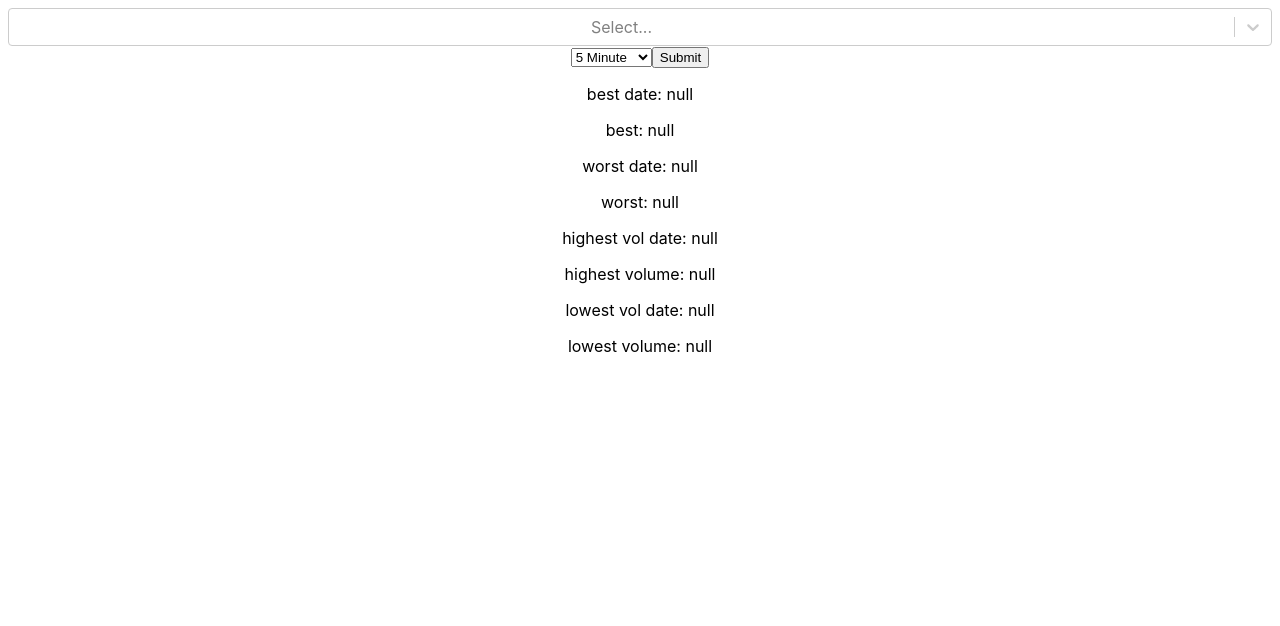
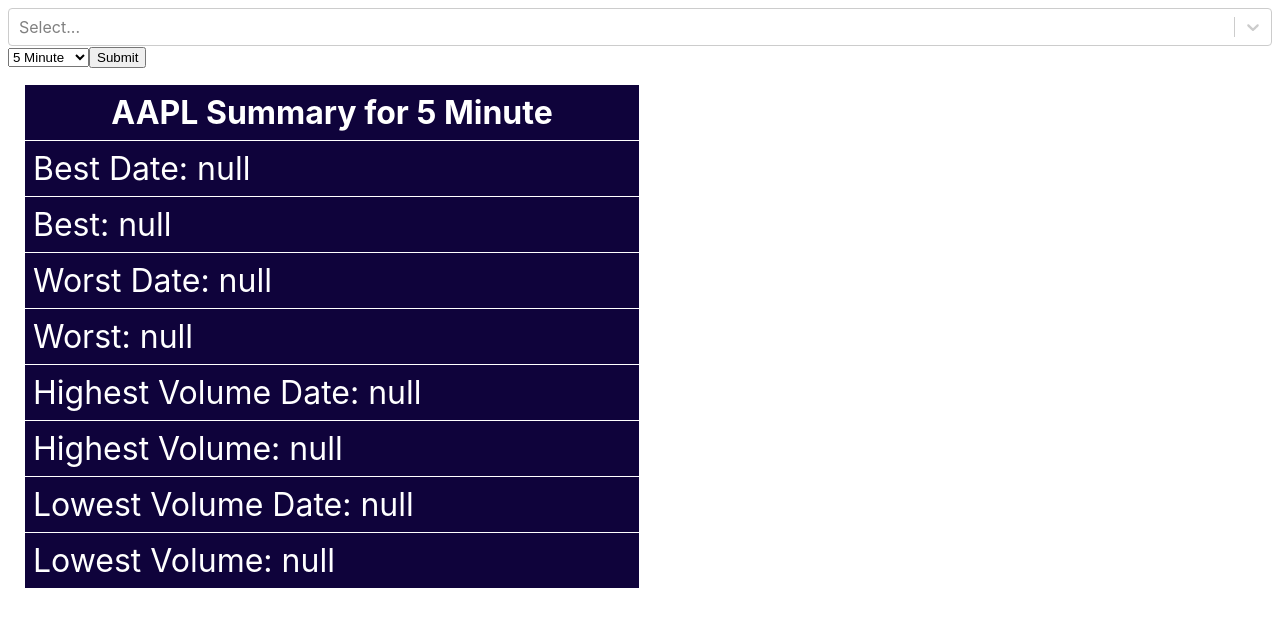
Before and after one commit to gkrussell4/SeniorProject, a React (Create React App) app: page / in a window 1280 px wide. Shown: the top 626 px of the page. Built offline with nearby package versions, Linux system fonts and the light colour scheme.

Commit message:
Addition of Table for overall Performance

```diff
--- a/src/App.css
+++ b/src/App.css
@@ -1,5 +1,5 @@
 .App {
-  text-align: center;
+  text-align: left;
 }
 
 .App-logo {
@@ -36,3 +36,48 @@
     transform: rotate(360deg);
   }
 }
+
+.app-container {
+  display: flex;
+  flex-direction: column;
+  gap: 10px;
+  padding: 1rem;
+  justify-content: flex-end;
+}
+
+table {
+  border-collapse: collapse;
+  width: 50%;
+}
+
+th,
+td {
+  border: 1px solid #ffffff;
+  text-align: left;
+  padding: 8px;
+  font-size: 32px;
+  color: white;
+}
+
+th {
+  background-color: rgb(15, 3, 59);
+  text-align: center;
+}
+
+td {
+  background-color: rgb(15, 3, 59);
+}
+
+form {
+  display: flex;
+  gap: 5px;
+}
+
+form td:last-child {
+  display: flex;
+  justify-content: space-evenly;
+}
+
+form * {
+  font-size: 28px;
+}
--- a/src/App.js
+++ b/src/App.js
@@ -156,15 +156,41 @@ function App() {
       <button type="button" onClick={submit}>
         Submit
       </button>
-      <p>{"best date: " + bestPerfTime}</p>
-      <p>{"best: " + bestPerformance}</p>
-      <p>{"worst date: " + worstPerfTime}</p>
-      <p>{"worst: " + worstPerformance}</p>
-      <p>{"highest vol date: " + HighVolTime}</p>
-      <p>{"highest volume: " + maxVolume}</p>
-      <p>{"lowest vol date: " + MinVolTime}</p>
-      <p>{"lowest volume: " + minVolume}</p>
-      <p></p>
+      <div className = "app-container">
+        <table>
+          <thead>
+            <tr>
+              <th>{ticker_select} Summary for {time_frame_select}</th>
+            </tr>
+          </thead>
+          <tbody>
+            <tr>
+              <td>{"Best Date: " + bestPerfTime}</td>
+            </tr>
+            <tr>
+              <td>{"Best: " + bestPerformance}</td>
+            </tr>
+              <td>{"Worst Date: " + worstPerfTime}</td>
+            <tr>
+            </tr>
+              <td>{"Worst: " + worstPerformance}</td>
+            <tr>
+            </tr>
+              <td>{"Highest Volume Date: " + HighVolTime}</td>
+            <tr>
+            </tr>
+              <td>{"Highest Volume: " + maxVolume}</td>
+            <tr>
+            </tr>
+              <td>{"Lowest Volume Date: " + MinVolTime}</td>
+            <tr>
+            </tr>
+              <td>{"Lowest Volume: " + minVolume}</td>
+            <tr>
+            </tr>
+          </tbody>
+        </table>
+      </div>
     </div>
   );
 }
```
